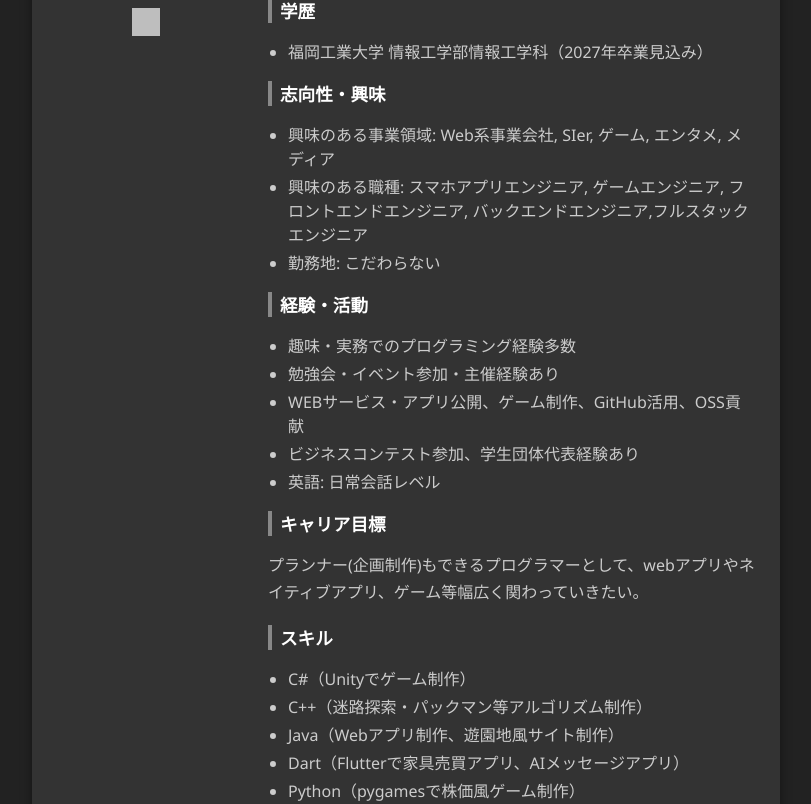
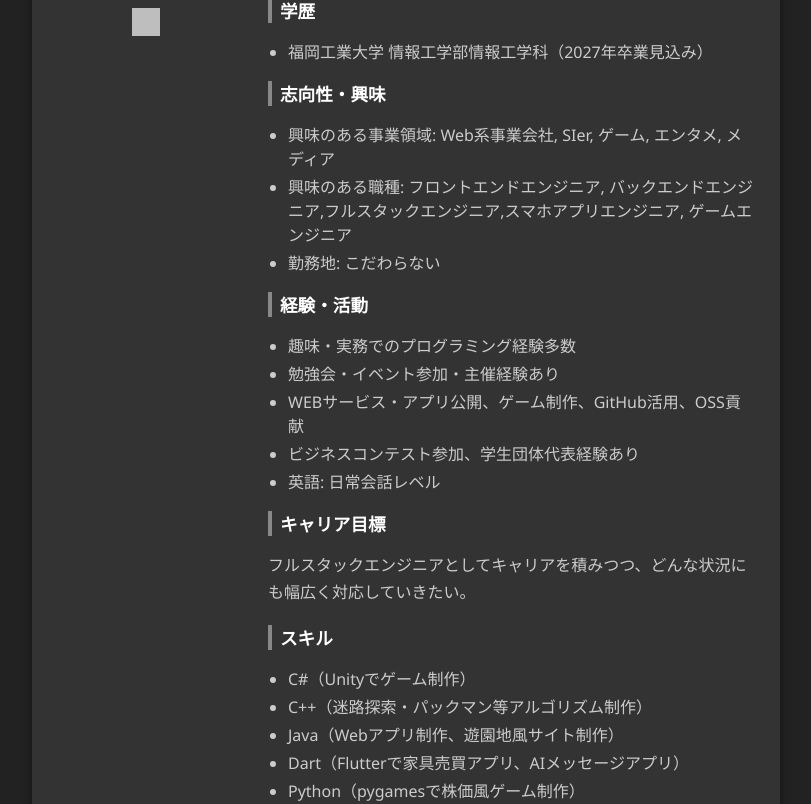
Before and after one commit to NazonoKansatugata/kuroko-portfolio, a React (Create React App) app: page /profile in a window 1280 px wide. Shown: the part 486-1290 px from the top of the page, without its empty margins (234-1045 px from the left). Built offline with nearby package versions, Linux system fonts and the light colour scheme; grey boxes are pictures that could not be loaded.

Commit message:
変えた

```diff
--- a/src/pages/Profile.js
+++ b/src/pages/Profile.js
@@ -61,7 +61,7 @@ function ProfileInterests() {
       <h2>志向性・興味</h2>
       <ul className="profile-history">
         <li>興味のある事業領域: Web系事業会社, SIer, ゲーム, エンタメ, メディア</li>
-        <li>興味のある職種: スマホアプリエンジニア, ゲームエンジニア, フロントエンドエンジニア, バックエンドエンジニア,フルスタックエンジニア</li>
+        <li>興味のある職種: フロントエンドエンジニア, バックエンドエンジニア,フルスタックエンジニア,スマホアプリエンジニア, ゲームエンジニア </li>
         <li>勤務地: こだわらない</li>
       </ul>
     </section>
@@ -88,7 +88,7 @@ function ProfileGoal() {
     <section>
       <h2>キャリア目標</h2>
       <p>
-        プランナー(企画制作)もできるプログラマーとして、webアプリやネイティブアプリ、ゲーム等幅広く関わっていきたい。
+        フルスタックエンジニアとしてキャリアを積みつつ、どんな状況にも幅広く対応していきたい。
       </p>
     </section>
   );
```
